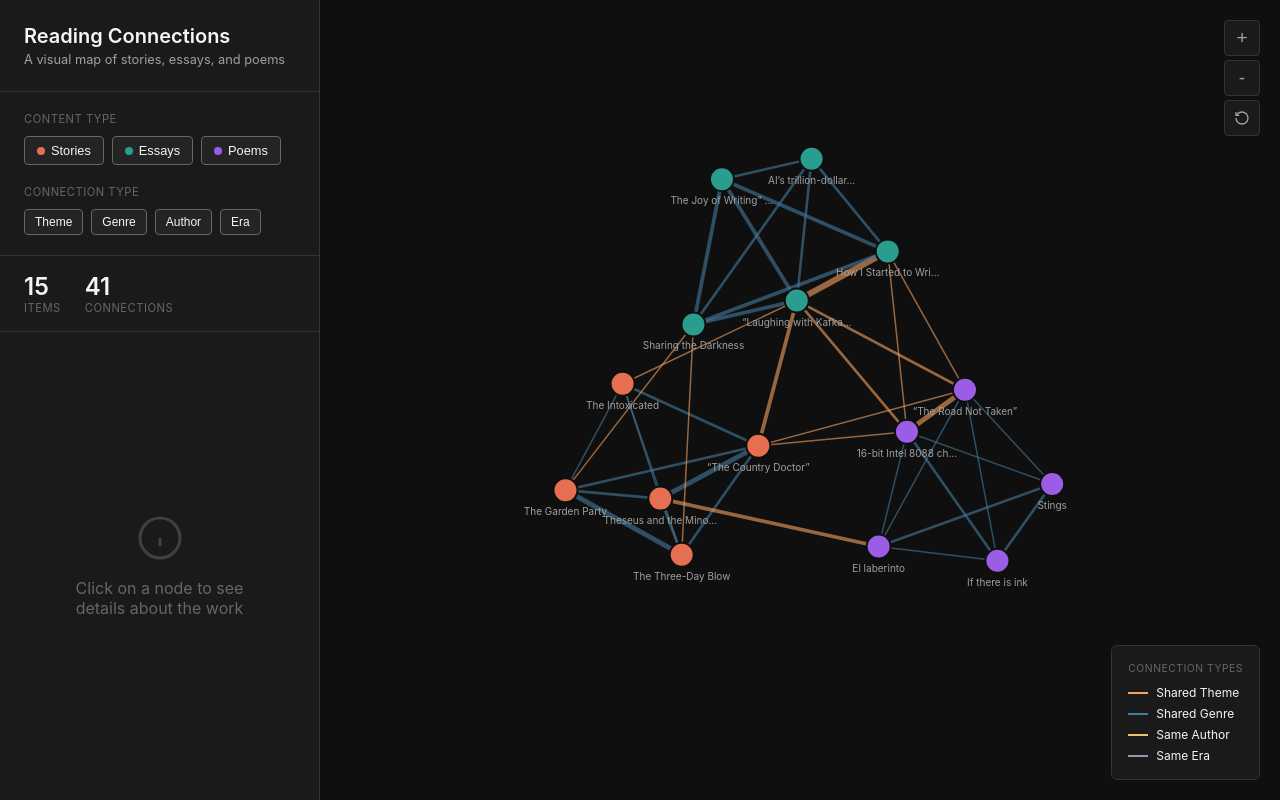
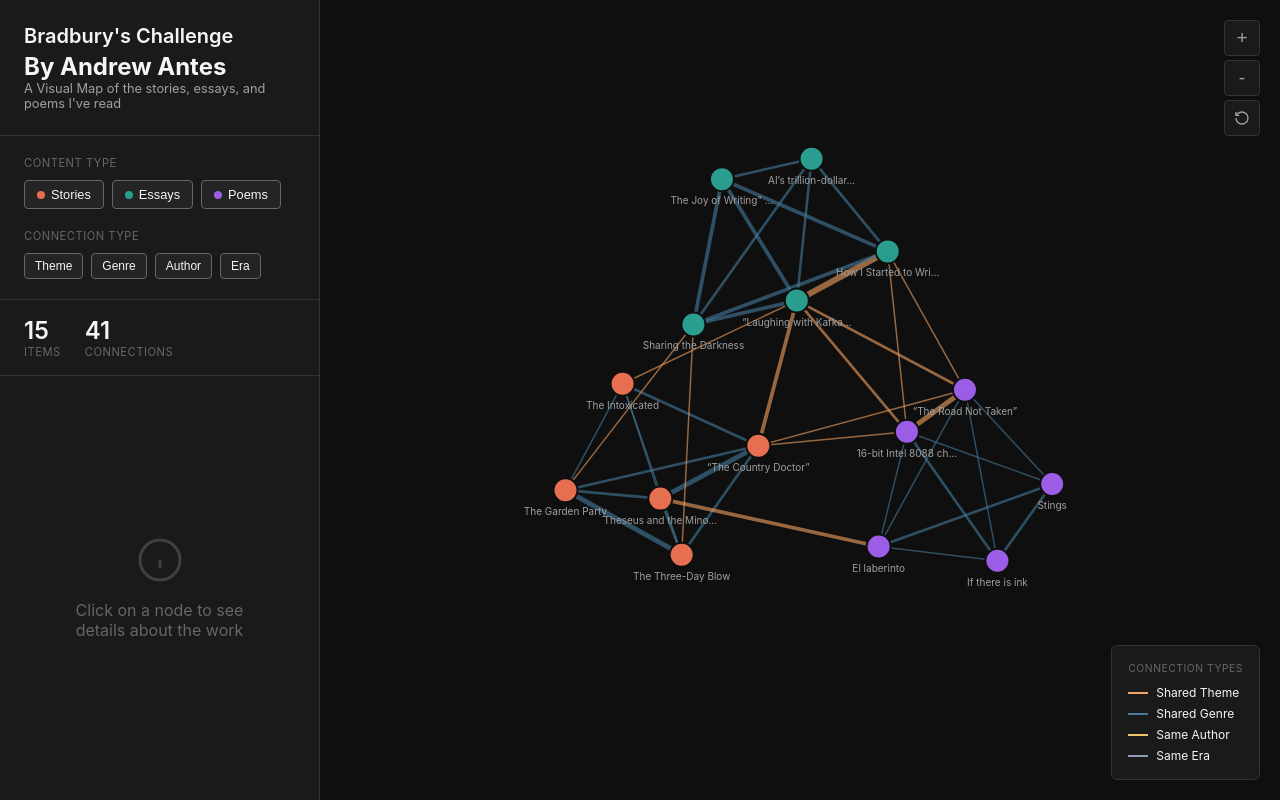
Before and after one commit to antesaj/bradburys_challenge, a plain HTML site: page index.html in a window 1280 px wide. Drawn offline with nearby package versions, Linux system fonts and the light colour scheme.

Commit message:
Update index.html

```diff
--- a/index.html
+++ b/index.html
@@ -3,7 +3,7 @@
 <head>
     <meta charset="UTF-8">
     <meta name="viewport" content="width=device-width, initial-scale=1.0">
-    <title>Reading Connections</title>
+    <title>Bradbury's Challenge - Andrew Antes</title>
     <script src="https://d3js.org/d3.v7.min.js"></script>
     <style>
         :root {
@@ -470,8 +470,9 @@
     <div class="container">
         <aside class="sidebar">
             <div class="sidebar-header">
-                <h1>Reading Connections</h1>
-                <p>A visual map of stories, essays, and poems</p>
+                <h1>Bradbury's Challenge</h1>
+                <h2>By Andrew Antes</h2>
+                <p>A Visual Map of the stories, essays, and poems I've read</p>
             </div>
 
             <div class="filters">
```
